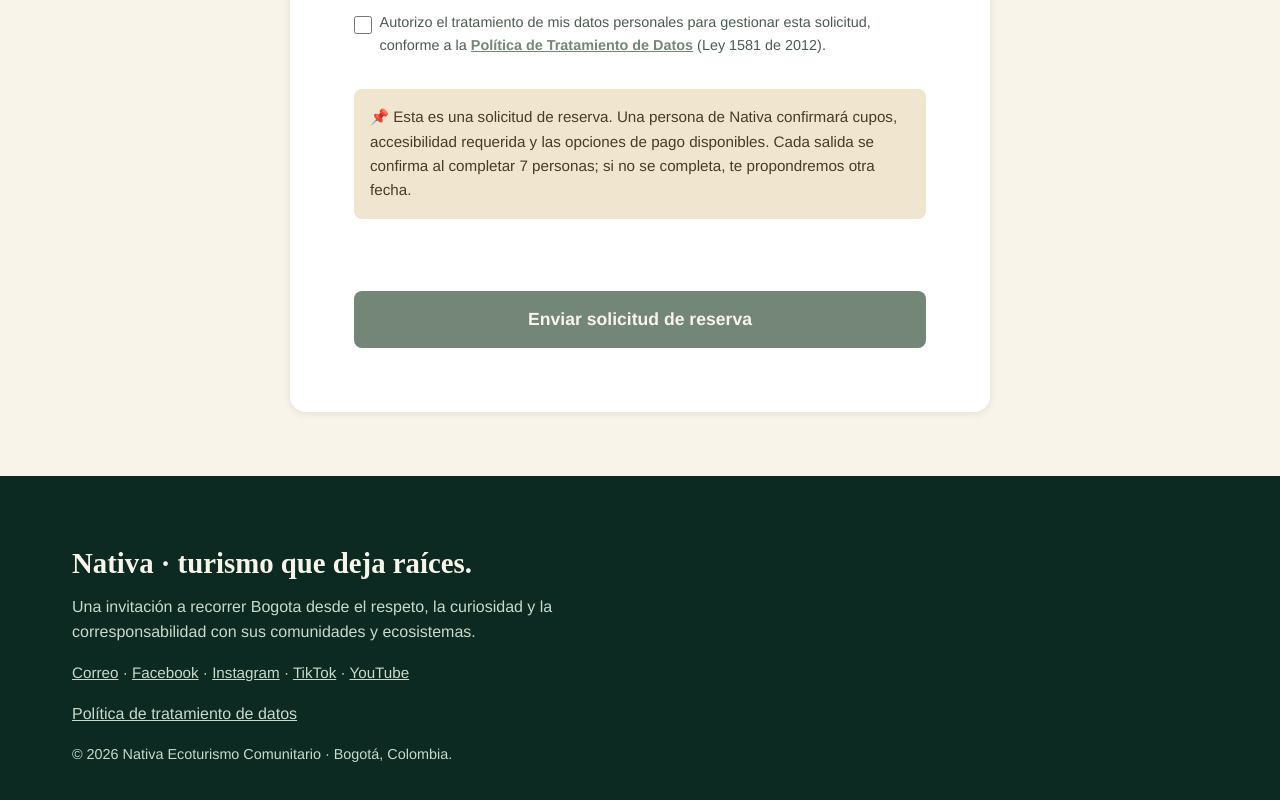
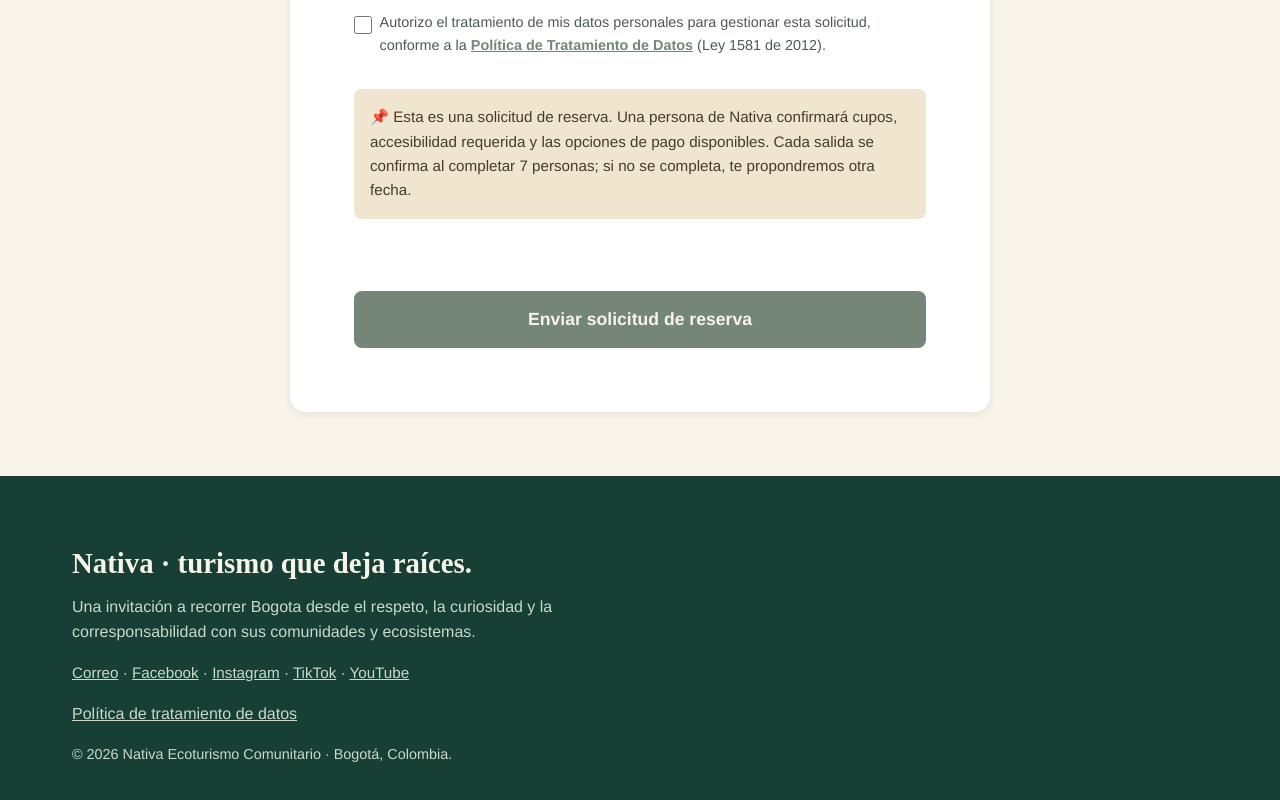
Before and after one commit to nativaecoturismoycultura/nativa-ecoturismo, a plain HTML site: page index.html in a window 1280 px wide. Shown: the part 5921-6721 px from the top of the page. Drawn offline with Linux system fonts and the light colour scheme.

Commit message:
Update styles.css

```diff
--- a/styles.css
+++ b/styles.css
@@ -767,7 +767,7 @@ section {
 
 /* ===== FOOTER ===== */
 .footer {
-    background-color: #0d2a22;
+    background-color: #173f35;
     padding: var(--spacing-xl) 0;
     color: var(--color-secondary);
 }
```
